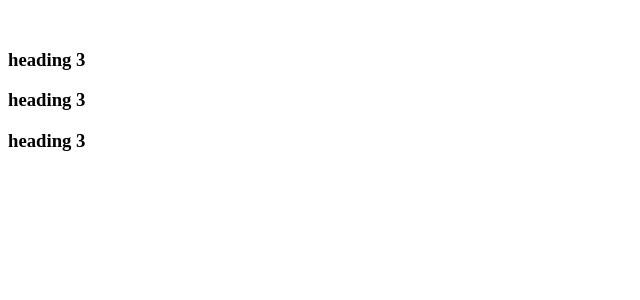
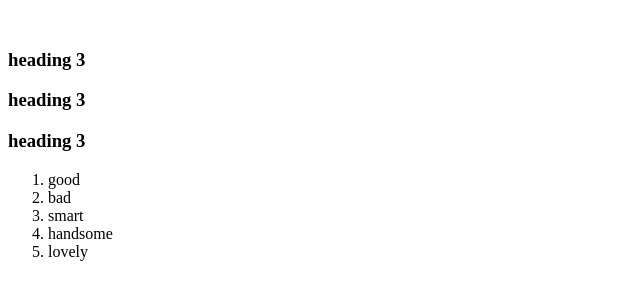
Before and after one commit to Gopalptl1405/PRACTICE_HTML, a plain HTML site: page index.html in a window 1280 px wide. Shown: the whole page, without its empty margins (0-640 px from the left). Drawn offline with Linux system fonts and the light colour scheme.

Commit message:
modification of index code

```diff
--- a/index.html
+++ b/index.html
@@ -11,5 +11,14 @@
     <h3>heading 3</h3>
     <h3>heading 3</h3>
     <h3>heading 3</h3>
+    <div>
+        <ol>
+            <li>good</li>
+            <li>bad</li>
+            <li>smart</li>
+            <li>handsome</li>
+            <li>lovely</li>
+        </ol>
+    </div>
 </body>
 </html>
```
